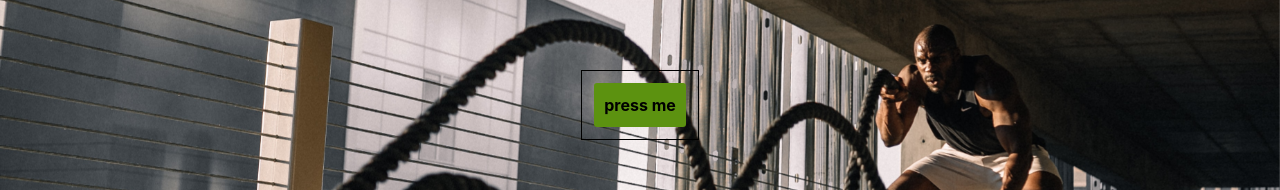
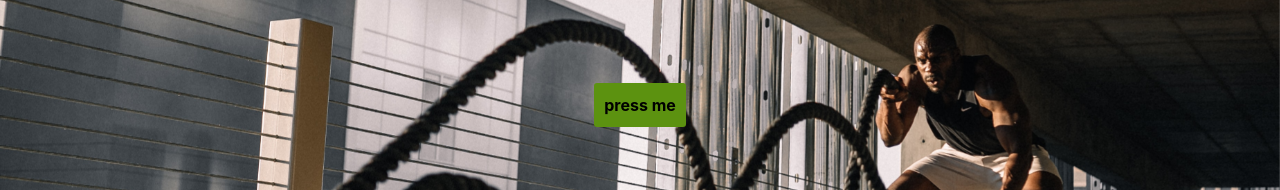
Before and after one commit to Mathew29/workout-landing, a React (Create React App) app: page / in a window 1280 px wide. Shown: the part 295-485 px from the top of the page. Built offline with nearby package versions, Linux system fonts and the light colour scheme.

Commit message:
center button

```diff
--- a/src/components/LandingPage/LandingPage.module.css
+++ b/src/components/LandingPage/LandingPage.module.css
@@ -24,8 +24,6 @@
   /* text-align: center; */
   margin: 20px auto;
   align-self: center;
-  padding: 2px;
-  border: 1px solid black;
 }
 
 input {
```
